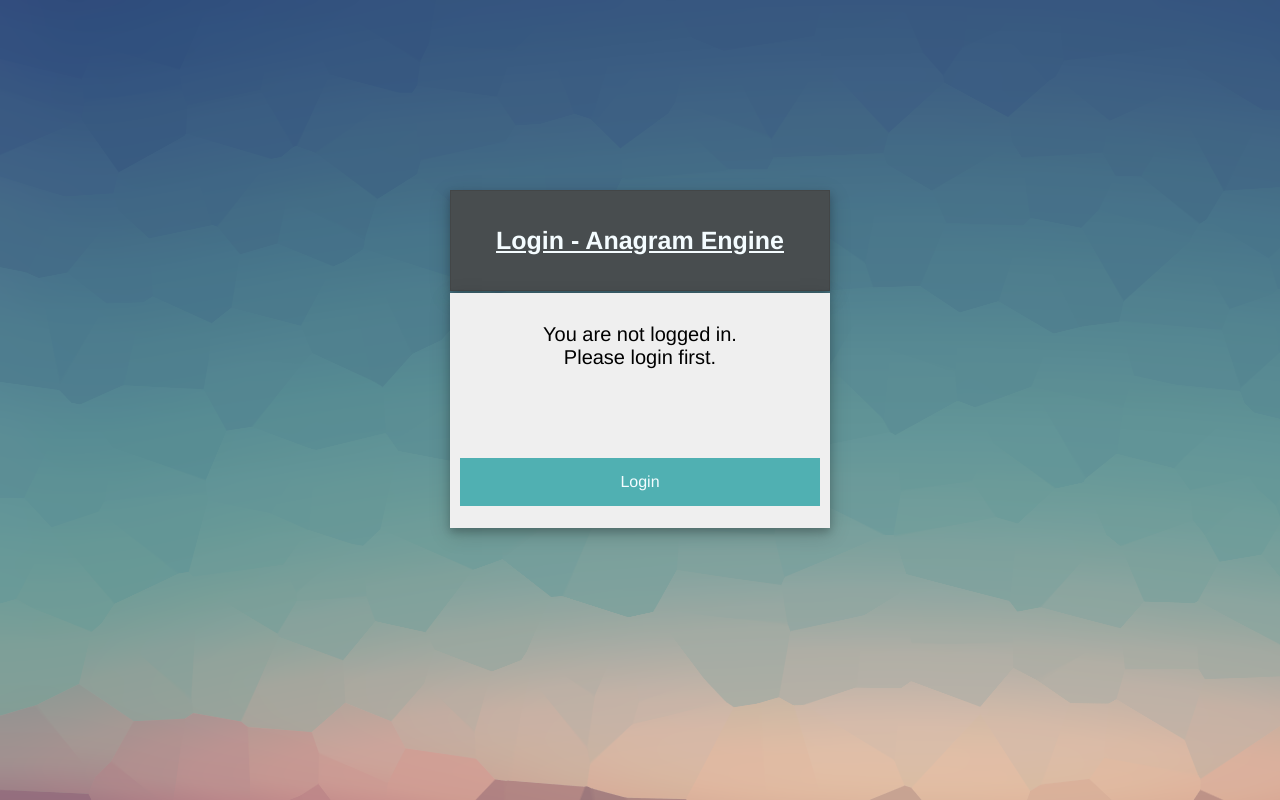
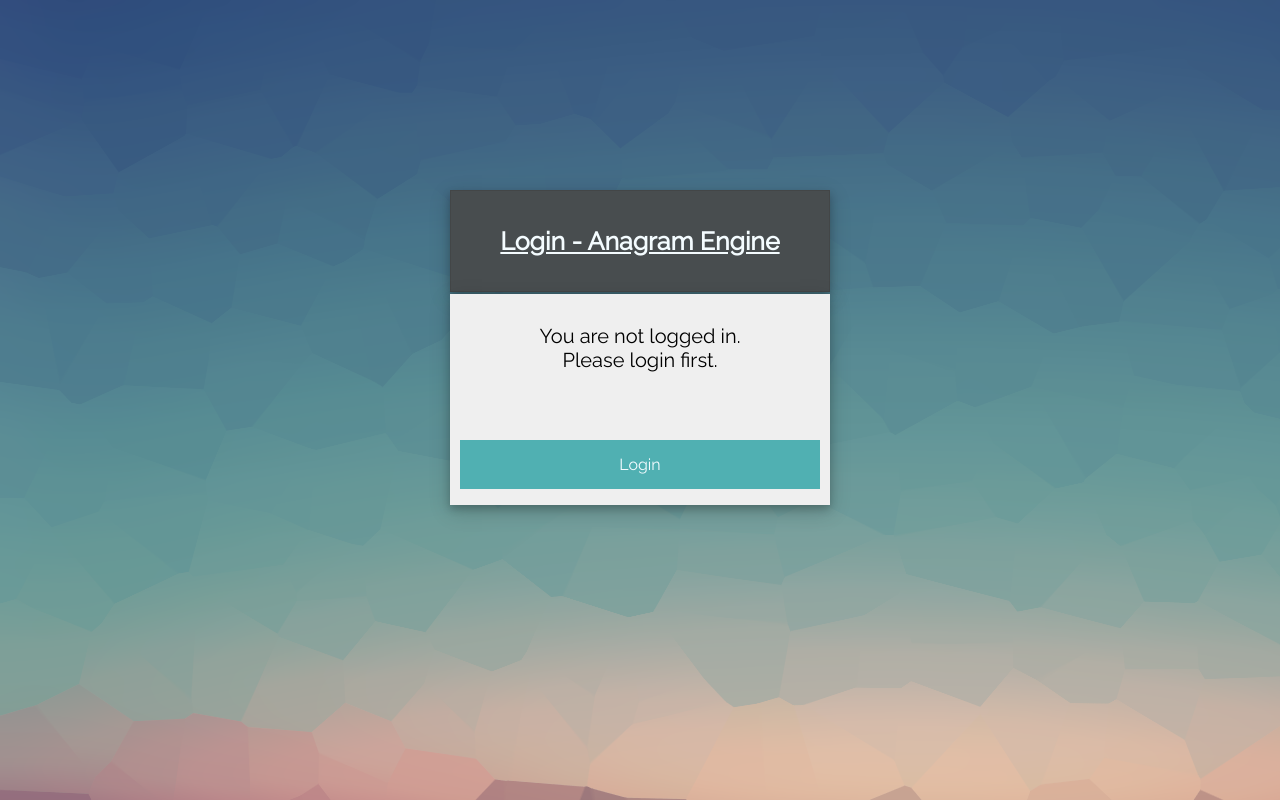
Before and after one commit to kim-marcel/anagram_engine, a Python web app: template templates/login.html in a window 1280 px wide. Run offline with Jinja, Linux system fonts and the light colour scheme; the template is opened without the code that fills it, so the values that code supplies are empty.

Commit message:
changed font

```diff
--- a/stylesheets/styles.css
+++ b/stylesheets/styles.css
@@ -4,7 +4,7 @@
 
 body {
   background-image: url("/../images/background.png");
-  font-family: 'Helvetica Neue'
+  font-family: 'Raleway'
 }
 
 table {
@@ -61,7 +61,7 @@
   margin-bottom: 2px;
   width: 30%;
   padding: 10px;
-  min-height: 30%;
+  min-height: 27%;
   box-shadow: 0 4px 8px 0 rgba(0, 0, 0, 0.2), 0 6px 20px 0 rgba(0, 0, 0, 0.19);
 }
 
--- a/templates/login.html
+++ b/templates/login.html
@@ -4,6 +4,7 @@
     <meta charset="utf-8"/>
     <title>Login - Anagram Engine</title>
     <link type="text/css" rel="stylesheet" href="/stylesheets/styles.css"/>
+    <link rel="stylesheet" href="https://fonts.googleapis.com/css?family=Raleway">
   </head>
 
   <body>
@@ -18,7 +19,6 @@
           Please login first.</p>
         <br>
         <br>
-        <br>
         <a href="{{ url }}">
           <div class="button_element_login">
             Login
--- a/templates/main.html
+++ b/templates/main.html
@@ -4,6 +4,7 @@
     <meta charset="utf-8"/>
     <title>Anagram Engine</title>
     <link type="text/css" rel="stylesheet" href="/stylesheets/styles.css"/>
+    <link rel="stylesheet" href="https://fonts.googleapis.com/css?family=Raleway">
   </head>
 
   <body>
--- a/templates/searchResult.html
+++ b/templates/searchResult.html
@@ -4,6 +4,7 @@
     <meta charset="utf-8"/>
     <title>Search Results - Anagram Engine</title>
     <link type="text/css" rel="stylesheet" href="/stylesheets/styles.css"/>
+    <link rel="stylesheet" href="https://fonts.googleapis.com/css?family=Raleway">
   </head>
 
   <body>
```
